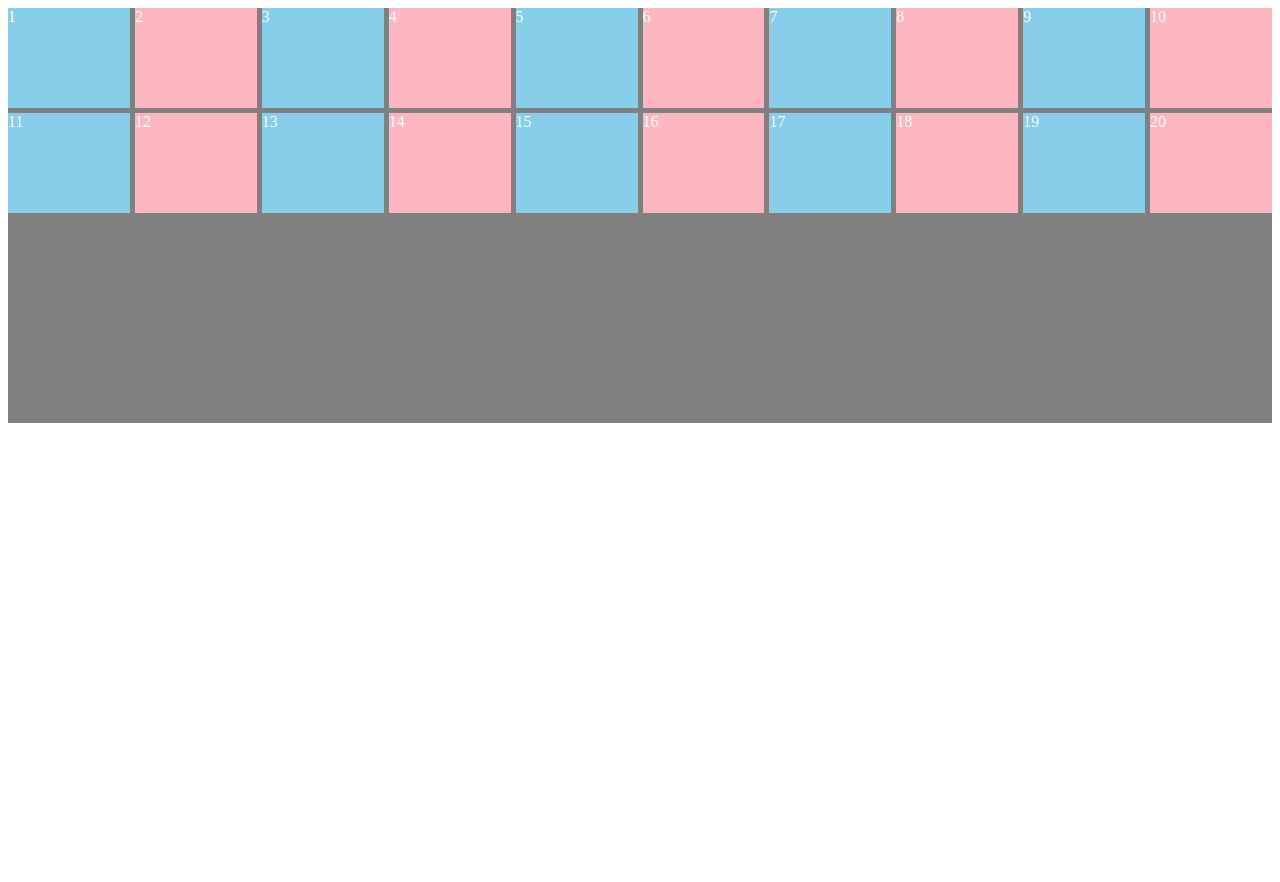
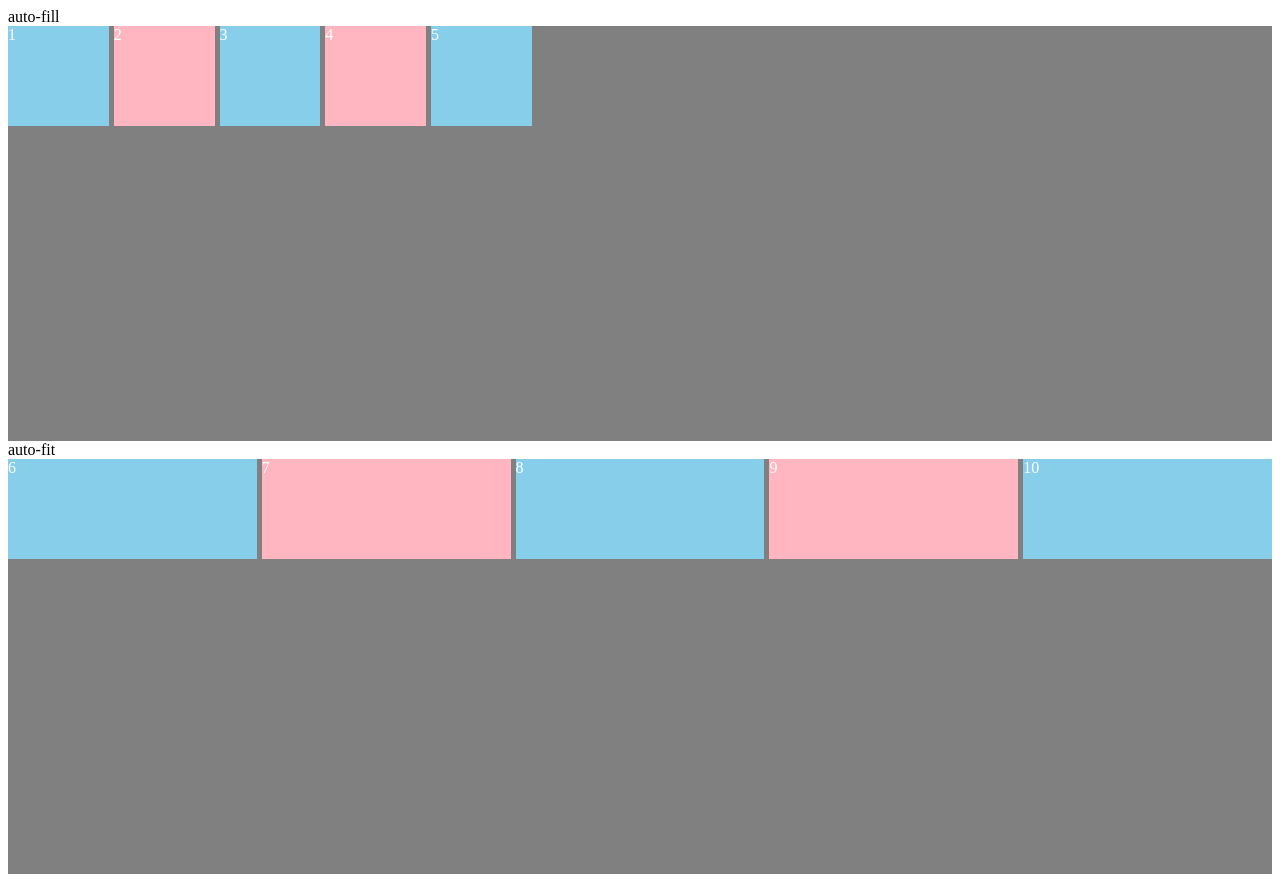
Before and after one commit to parkgeonwoong/study-css, a plain HTML site: page grid/index.html in a window 1280 px wide. Before the commit the page ends 800 px from the top, so only its background shows below. Drawn offline with Linux system fonts and the light colour scheme.

Commit message:
Auto-fill&fit

```diff
--- a/grid/index.html
+++ b/grid/index.html
@@ -10,27 +10,22 @@
 </head>
 
 <body>
+    auto-fill
     <div class="grid">
         <div class="item">1</div>
         <div class="item">2</div>
         <div class="item">3</div>
         <div class="item">4</div>
         <div class="item">5</div>
+
+    </div>
+    auto-fit
+    <div class="grid">
         <div class="item">6</div>
         <div class="item">7</div>
         <div class="item">8</div>
         <div class="item">9</div>
         <div class="item">10</div>
-        <div class="item">11</div>
-        <div class="item">12</div>
-        <div class="item">13</div>
-        <div class="item">14</div>
-        <div class="item">15</div>
-        <div class="item">16</div>
-        <div class="item">17</div>
-        <div class="item">18</div>
-        <div class="item">19</div>
-        <div class="item">20</div>
     </div>
 </body>
 
--- a/grid/styles.css
+++ b/grid/styles.css
@@ -200,7 +200,7 @@
 column, row가 넘쳐나서 그리드 범주를 벗어나면 일일이 하는것은 나쁜 판단
 
 - minmax : 얼마나 작게 혹은 크게 element가 될 수 있는가
-*/
+
 .grid {
     background-color: gray;
     color: white;
@@ -209,7 +209,7 @@ column, row가 넘쳐나서 그리드 범주를 벗어나면 일일이 하는것
     grid-template-columns: repeat(10, 1fr);
     grid-template-rows: repeat(4, 100px);
     /* grid-auto-rows: 100px; */
-    /* grid-auto-flow: column; */
+/* grid-auto-flow: column;
     grid-auto-columns: 100px;
 }
 
@@ -220,3 +220,34 @@ column, row가 넘쳐나서 그리드 범주를 벗어나면 일일이 하는것
 .item:nth-child(odd) {
     background-color: skyblue;
 }
+
+*/
+
+.grid {
+    background-color: gray;
+    color: white;
+    display: grid;
+    gap: 5px;
+    grid-template-columns: repeat(4, 100px);
+    grid-template-rows: repeat(4, 100px);
+    grid-auto-columns: 100px;
+    grid-auto-rows: 100px;
+
+}
+
+.item:nth-child(even) {
+    background-color: lightpink;
+}
+
+.item:nth-child(odd) {
+    background-color: skyblue;
+}
+
+.grid:first-child {
+    grid-template-columns: repeat(auto-fill, minmax(100px, 1fr));
+}
+
+.grid:last-child {
+    grid-template-columns: repeat(auto-fit, minmax(100px, 1fr));
+
+}
```
